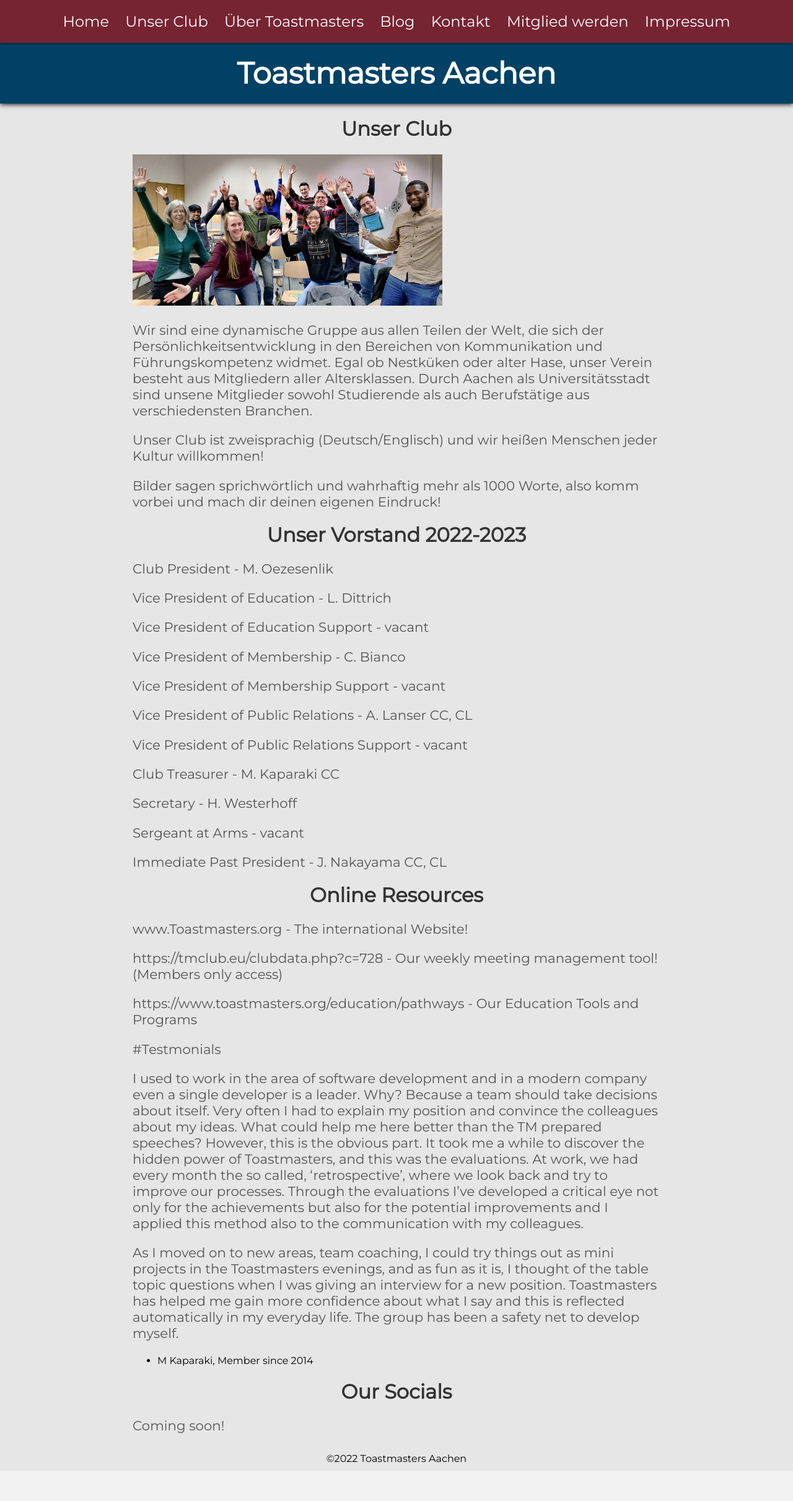
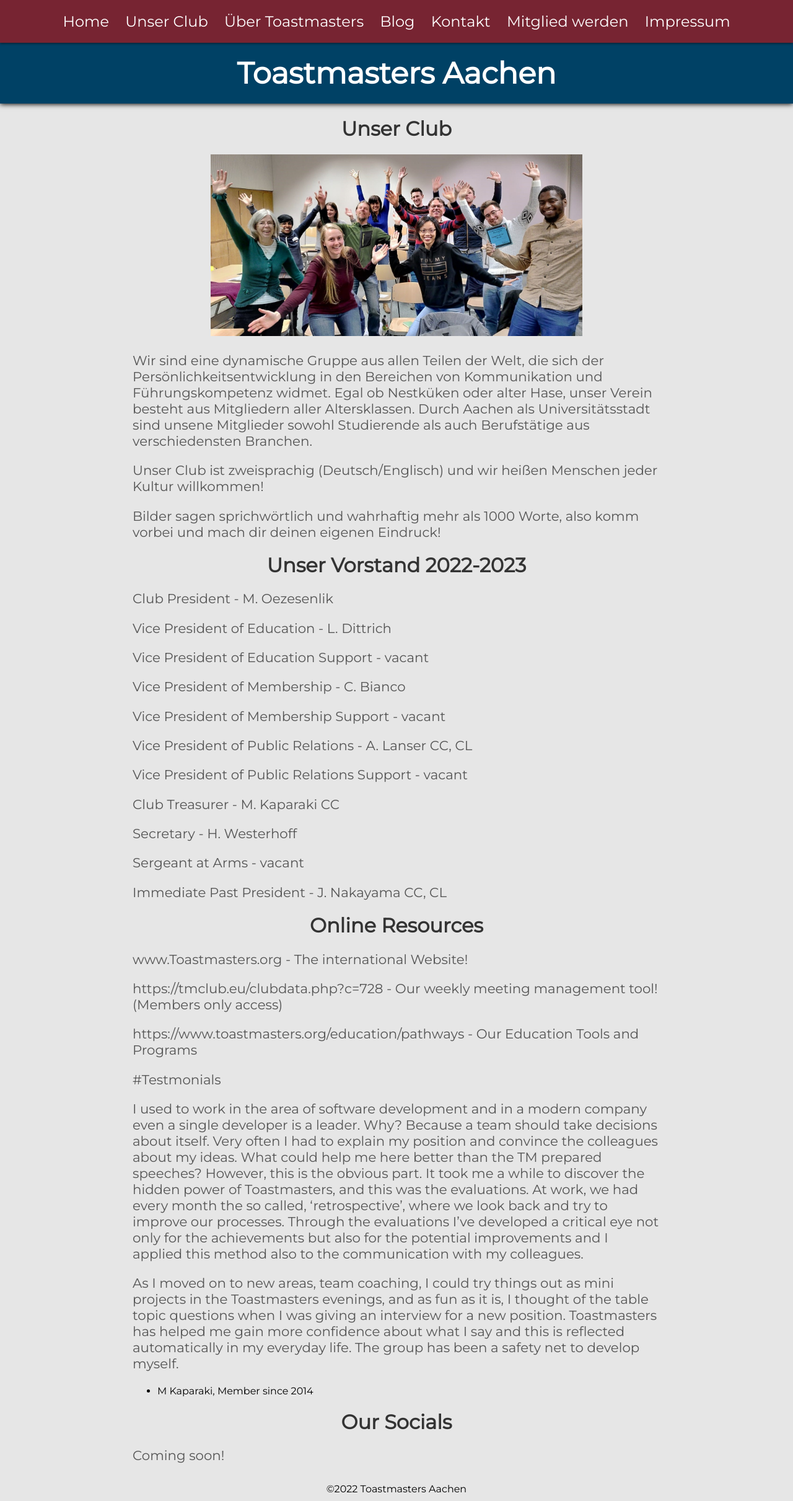
Before and after one commit to toastmasters-aachen/toastmasters-aachen.github.io, a Jekyll site: the page built from about.md, in a window 1280 px wide. Shown: the whole page at 62% size. Built offline with Jekyll 4.4.1, drawn with Linux system fonts in a browser that asks for light colours; before the commit the page ends 2372 px from its top, so only the background shows below that.

Commit message:
Update about.md

```diff
--- a/about.md
+++ b/about.md
@@ -3,8 +3,10 @@ layout: default
 ---
 
 # Unser Club
+<p align="center">
 
-<img src="/assets/images/tmclubgrouppic2.jpeg" width="500">
+<img src="/assets/images/tmclubgrouppic2.jpeg" width="600">
+</p>
 
 Wir sind eine dynamische Gruppe aus allen Teilen der Welt, die sich der Persönlichkeitsentwicklung in den Bereichen von Kommunikation und Führungskompetenz widmet.
 Egal ob Nestküken oder alter Hase, unser Verein besteht aus Mitgliedern aller Altersklassen.
```
